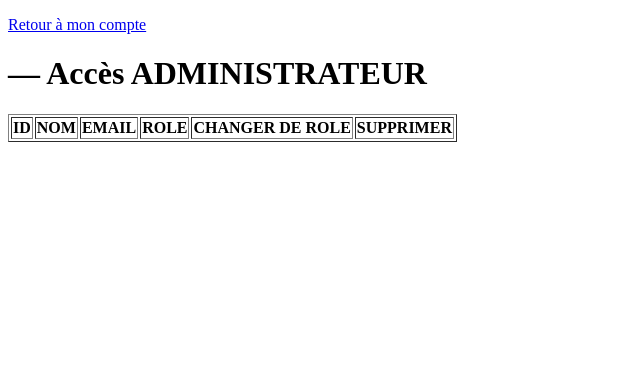
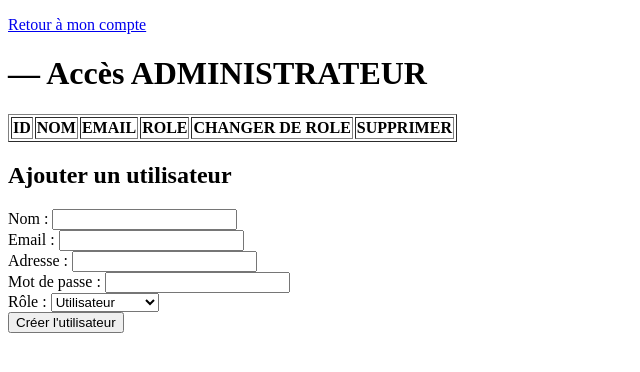
Before and after one commit to paulinefvl/form, a PHP site: page /admin.php in a window 1280 px wide. Shown: the top 372 px of the page, without its empty margins (0-640 px from the left). Run offline with PHP 8.4, Linux system fonts and the light colour scheme; the visitor is signed in with stand-in values (Sample User, id 1); data that the repository does not hold is empty.

Commit message:
Ajout création de compte via pannel admin

```diff
--- a/admin.php
+++ b/admin.php
@@ -51,6 +51,29 @@ $users = getAllUsers($pdo);
         </tr>
         <?php endforeach; ?>
     </table>
+<h2>Ajouter un utilisateur</h2>
+
+<form method="POST" action="add_user.php">
+    <label>Nom :</label>
+    <input type="text" name="nom" required>
+<br>
+    <label>Email :</label>
+    <input type="email" name="email" required>
+<br>
+    <label>Adresse :</label>
+    <input type="text" name="adresse" required>
+<br>
+    <label>Mot de passe :</label>
+    <input type="password" name="password" required>
+<br>
+    <label>Rôle :</label>
+    <select name="role_id">
+        <option value="1">Utilisateur</option>
+        <option value="2">Administrateur</option>
+    </select>
+<br>
+    <button type="submit">Créer l'utilisateur</button>
+</form>
 
 </body>
 </html>
```
Also changed, not shown: add_user.php (added, +51 -0 lines).
